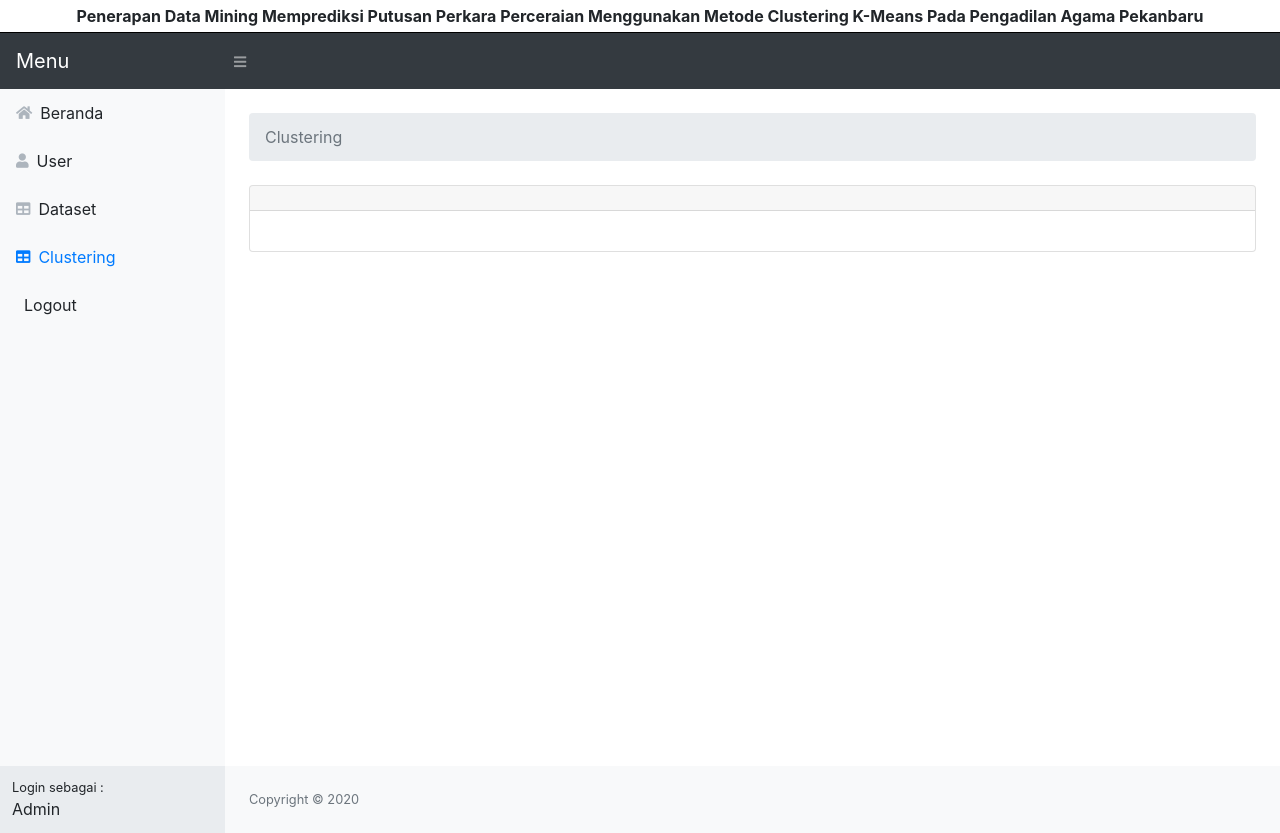
After one commit to mashumabduljabbar/prediksi-cerai-metode-clustering-k-means, a CodeIgniter app: page /clustering in a window 1280 px wide. The commit adds this page. Run offline with CodeIgniter, Linux system fonts and the light colour scheme; the visitor is signed in with stand-in values (Sample User, id 1); data comes from the database, SQL or seed files in the repository; some libraries are stand-ins or nearby versions.

Commit message:
Add Clustering

```diff
--- /dev/null
+++ b/application/controllers/Clustering.php
@@ -0,0 +1,24 @@
+<?php
+defined('BASEPATH') OR exit('No direct script access allowed');
+include APPPATH . 'third_party/ssp.php';
+class Clustering extends CI_Controller {
+	public function __construct(){
+		parent::__construct();
+		if($this->session->userdata('status') != "login"){
+			redirect(base_url("login"));
+		}
+		date_default_timezone_set("Asia/Bangkok");
+		$this->load->model('m_general');
+	}
+
+	////////////////////////////////////
+
+	public function index()
+    {
+		$this->load->view("v_admin_header");
+        $this->load->view("v_clustering");
+        $this->load->view("v_main_footer");
+    }
+
+	////////////////////////////////////
+}
--- a/application/views/v_admin_header.php
+++ b/application/views/v_admin_header.php
@@ -32,6 +32,7 @@
   $usia = "";
   $umurperkawinan = "";
   $dataset = "";
+  $clustering = "";
 
   if($geturl1=="admin" && ($geturl2=="" or strpos($geturl2, "index")!== FALSE)){
 	  $beranda = "active";
@@ -50,6 +51,9 @@
   }
   if(strpos($geturl1, "dataset")!== FALSE){
 	  $dataset = "active";
+  }
+  if(strpos($geturl1, "clustering")!== FALSE){
+	  $clustering = "active";
   }
 ?>
 <div id="layoutSidenav">
@@ -79,6 +83,9 @@
 							<a class="nav-link <?php echo $dataset;?>" href="<?php echo base_url(); ?>dataset"
                                 ><div class="sb-nav-link-icon"><i class="fas fa-table"></i></div>
                                 Dataset</a>
+							<a class="nav-link <?php echo $clustering;?>" href="<?php echo base_url(); ?>clustering"
+                                ><div class="sb-nav-link-icon"><i class="fas fa-table"></i></div>
+                                Clustering</a>
 							<a class="nav-link <?php echo $user;?>" href="<?php echo base_url(); ?>login/logout"
                                 ><div class="sb-nav-link-icon"><i class="fas fa-sign-out"></i></div>
                                 Logout</a>
--- /dev/null
+++ b/application/views/v_clustering.php
@@ -0,0 +1,17 @@
+				<main>
+                    <div class="container-fluid">
+                        <h1 class="mt-4"></h1>
+                        <ol class="breadcrumb mb-4">
+                            <li class="breadcrumb-item active">Clustering</li>
+                        </ol>
+                        <div class="card mb-4">
+                            <div class="card-header">
+							</div>
+							<div class="card-body">
+                                <div class="table-responsive">
+
+                                </div>
+                            </div>
+                        </div>
+                    </div>
+                </main>
```
